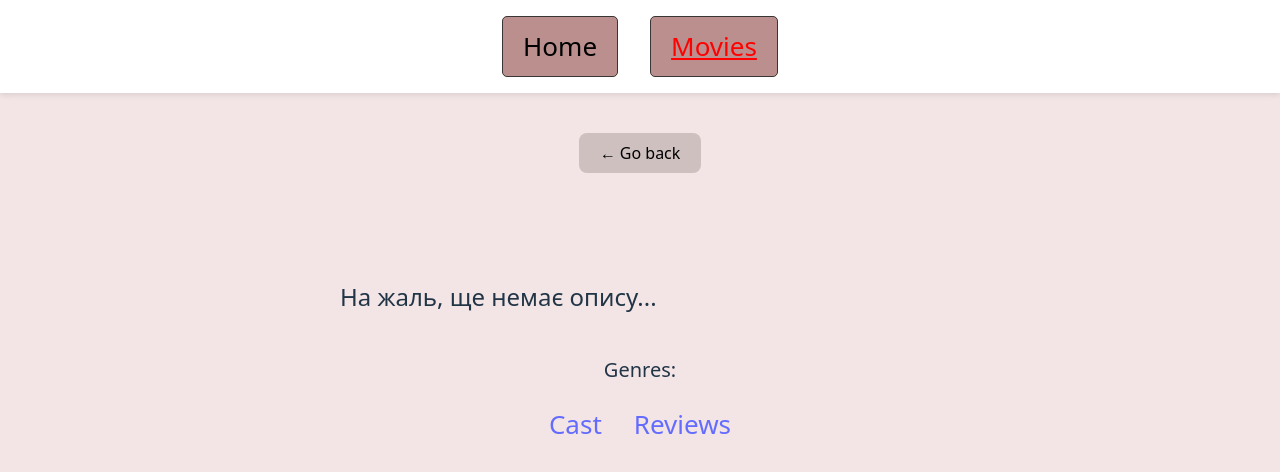
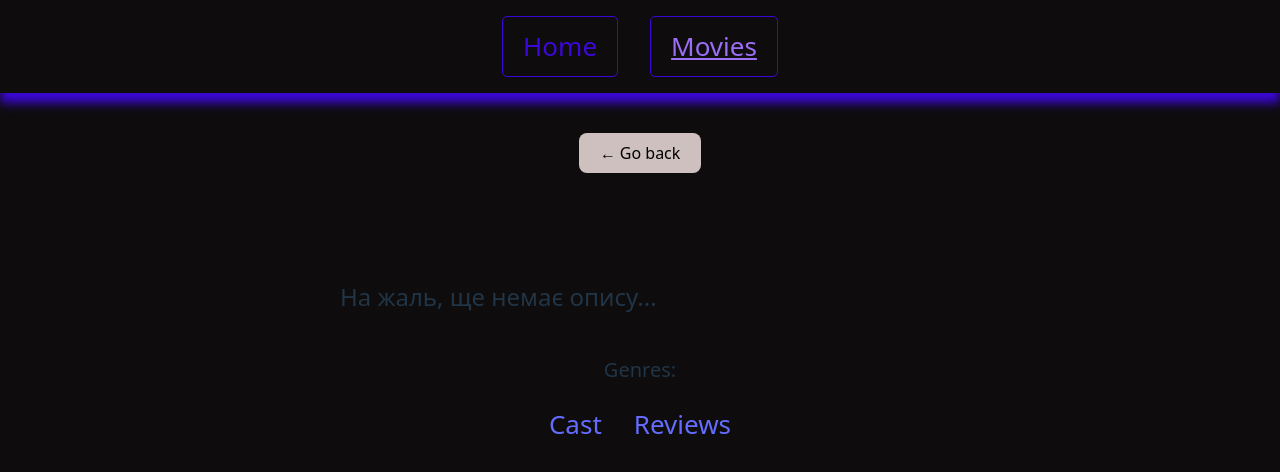
Before and after one commit to Halina-Bulochnikova/goit-react-hw-05, a React (Vite) app: page /movies/cast in a window 1280 px wide. Shown: the top 472 px of the page. Built offline with nearby package versions, Linux system fonts and the light colour scheme; no server answers.

Commit message:
add css files

```diff
--- a/src/components/Header/Header.module.css
+++ b/src/components/Header/Header.module.css
@@ -1,8 +1,10 @@
 .header {
-  background-color: white;
-  padding: 16px 32px;
-  box-shadow: 0 2px 6px rgba(0, 0, 0, 0.1);
+  display: flex;
+  align-items: center;
+  justify-content: center;
+  background-color: var(--main-backgroung);
+  padding: 16px;
+  box-shadow: 0 10px 10px var(--box-shadow);
   position: sticky;
-  top: 0;
-  z-index: 10;
+  height: 100%;
 }
--- a/src/components/MovieList/MovieList.jsx
+++ b/src/components/MovieList/MovieList.jsx
@@ -5,12 +5,18 @@ const MovieList = ({ results = [] }) => {
   const location = useLocation();
   return (
     <div className={css.movieList}>
-      <ul>
+      <ul className={css.grid}>
         {results.map((result) => {
           return (
-            <li key={result.id} className="{css.movieItem}">
+            <li key={result.id} className={css.movieItem}>
               <Link to={`/movies/${result.id}`} state={{ from: location }}>
-                {result.title}
+                <img
+                  src={`https://image.tmdb.org/t/p/w500${result.backdrop_path}`}
+                  alt={result.title}
+                  width={240}
+                  height={340}
+                />
+                <span className={css.title}>{result.title}</span>
               </Link>
             </li>
           );
--- a/src/components/MovieList/MovieList.module.css
+++ b/src/components/MovieList/MovieList.module.css
@@ -1,16 +1,47 @@
 .movieList {
   display: flex;
   flex-wrap: wrap;
+  flex-direction: column;
   gap: 16px;
-  justify-content: center;
   padding: 16px;
   font-size: 24px;
-  color: rgb(35, 49, 233);
+  width: 100%;
+
 }
+
 .movieItem {
-  background-color: #f0f0f0;
   border-radius: 8px;
   padding: 16px;
   text-align: center;
-  width: 200px;
+  width: 240px;
+  height: 340px;
+  list-style-type: none;
+border-radius: 12px;
+overflow: hidden;
+  text-align: center;
+  transition: transform 0.2s ease;
 }
+.movieItem:hover {
+  transform: scale(1.03);
+}
+.grid {
+  display: grid;
+  grid-template-columns: repeat(auto-fill, minmax(250px, 1fr));
+  gap: 10px;
+  list-style: none;
+  padding: 0;
+  margin: 0;
+}
+.movieItem img {
+  width: 100%;
+  height: auto;
+  display: block;
+}
+.title {
+  display: block;
+  margin-top: 10px;
+  font-weight: bold;
+  font-size: 1rem;
+  color: #333;
+  padding: 0 10px 10px;
+}
--- a/src/components/Navigation/Navigation.module.css
+++ b/src/components/Navigation/Navigation.module.css
@@ -1,15 +1,16 @@
 .link{
   text-decoration: none;
-  color: black;
+  color: var(--button-text);
   font-weight: 500;
   transition: color 0.3s ease;
-  border: 1px solid rgb(58, 54, 54);
+  border: 1px solid var(--border);
   border-radius: 5px;
   padding: 10px 20px;
-  background-color: rosybrown;
+  background-color: transparent;
+
 }
 .link:hover {
-  color: rgb(212, 109, 137);
+  color:var(--button-hover) ;
 }
 .navigation{
   display: flex;
@@ -20,6 +21,6 @@
   min-width: 100%;
 }
 .active{
-  color:red;
+  color:rgb(156, 109, 245);
   text-decoration: underline;
 }
--- a/src/index.css
+++ b/src/index.css
@@ -11,6 +11,14 @@
   text-rendering: optimizeLegibility;
   -webkit-font-smoothing: antialiased;
   -moz-osx-font-smoothing: grayscale;
+
+   --main-backgroung: #0e0c0c;
+   --box-shadow: #4107f0e6;
+   --text: #000000;
+   --border: #4107f0e6;
+   --button-text:#4107f0e6;
+   --button-hover: #15a6e9;
+   --pink: #e00fd6;
 }
 
 a {
@@ -28,6 +36,7 @@ body {
   flex-direction: column;
   min-width: 320px;
   min-height: 100vh;
+  background-color: var(--main-backgroung);
 }
 
 h1 {
--- a/src/pages/HomePage/HomePage.module.css
+++ b/src/pages/HomePage/HomePage.module.css
@@ -1,6 +1,6 @@
 .HomePageTitle {
     font-size: 2rem;
-    color: #333;
+    color: var(--pink);
     text-align: center;
     margin-top: 20px;
 }
```
